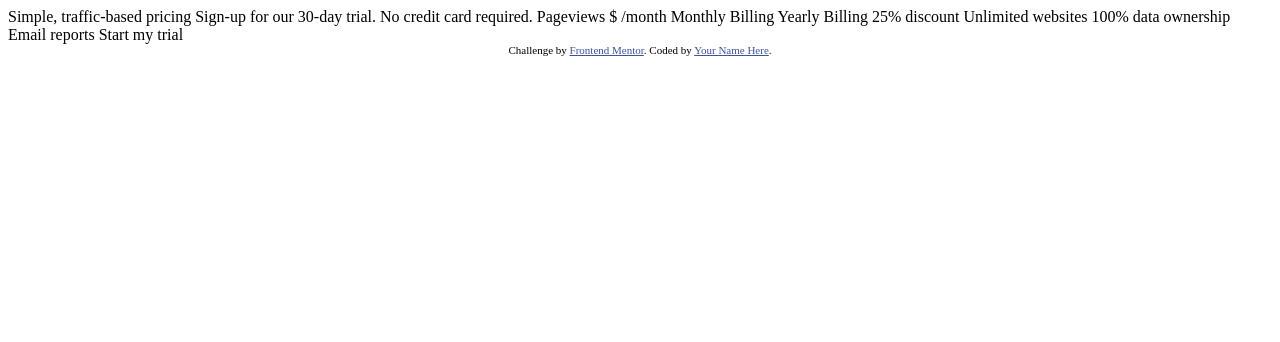
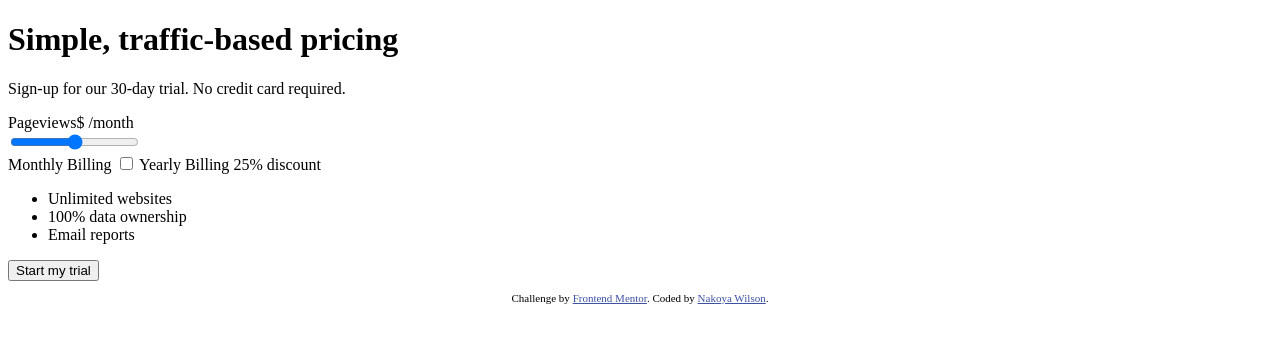
Before and after one commit to nakoyawilson/interactive-pricing-component, a plain HTML site: page index.html in a window 1280 px wide. Drawn offline with Linux system fonts and the light colour scheme.

Commit message:
Add structure to index.html and create starting css and js files

```diff
--- /dev/null
+++ b/css/styles.css
@@ -0,0 +1,10 @@
+/* Footer Section */
+
+.attribution {
+  font-size: 11px;
+  text-align: center;
+}
+
+.attribution a {
+  color: hsl(228, 45%, 44%);
+}
--- a/index.html
+++ b/index.html
@@ -1,39 +1,75 @@
 <!DOCTYPE html>
 <html lang="en">
   <head>
-  <meta charset="UTF-8">
-  <meta name="viewport" content="width=device-width, initial-scale=1.0"> <!-- displays site properly based on user's device -->
+    <meta charset="UTF-8" />
+    <meta name="viewport" content="width=device-width, initial-scale=1.0" />
+    <!-- displays site properly based on user's device -->
 
-  <link rel="icon" type="image/png" sizes="32x32" href="./images/favicon-32x32.png">
+    <link
+      rel="icon"
+      type="image/png"
+      sizes="32x32"
+      href="./images/favicon-32x32.png"
+    />
+
+    <link rel="stylesheet" href="css/styles.css" />
 
     <title>Frontend Mentor | Interactive pricing component</title>
-
-  <!-- Feel free to remove these styles or customise in your own stylesheet 👍 -->
-  <style>
-    .attribution { font-size: 11px; text-align: center; }
-    .attribution a { color: hsl(228, 45%, 44%); }
-  </style>
   </head>
   <body>
-
-  Simple, traffic-based pricing
+    <header>
+      <h1 class="title">Simple, traffic-based pricing</h1>
+      <p class="header-paragraph">
         Sign-up for our 30-day trial. No credit card required.
-
-  Pageviews
-  $ /month
-
-  Monthly Billing
-  Yearly Billing 25% discount
-
-  Unlimited websites
-  100% data ownership
-  Email reports
-
-  Start my trial
-
-  <div class="attribution">
-    Challenge by <a href="https://www.frontendmentor.io?ref=challenge" target="_blank">Frontend Mentor</a>.
-    Coded by <a href="#">Your Name Here</a>.
+      </p>
+    </header>
+    <main>
+      <div>
+        <label for="price-range" class=""
+          ><span>Pageviews</span><span>$ /month</span></label
+        >
       </div>
+      <div class="slider-container">
+        <input
+          type="range"
+          min="0"
+          max="4"
+          value="2"
+          class="slider"
+          id="price-range"
+        />
+      </div>
+      <div class="billing">
+        <span class="">Monthly Billing</span>
+        <span class="toggle-switch">
+          <label for="billing-toggle-switch" class="switch">
+            <input type="checkbox" id="billing-toggle-switch" />
+            <span class="slider"></span>
+          </label>
+        </span>
+        <span>Yearly Billing <span class="badge">25% discount</span></span>
+      </div>
+      <div class="call-to-action">
+        <div>
+          <ul>
+            <li>Unlimited websites</li>
+            <li>100% data ownership</li>
+            <li>Email reports</li>
+          </ul>
+        </div>
+        <div>
+          <button>Start my trial</button>
+        </div>
+      </div>
+    </main>
+    <footer>
+      <p class="attribution">
+        Challenge by
+        <a href="https://www.frontendmentor.io?ref=challenge" target="_blank"
+          >Frontend Mentor</a
+        >. Coded by
+        <a href="https://nakoyawilson.netlify.app/">Nakoya Wilson</a>.
+      </p>
+    </footer>
   </body>
 </html>
```
Also changed, not shown: js/main.js (added). Lines whose indentation alone changed are shown as unchanged.
